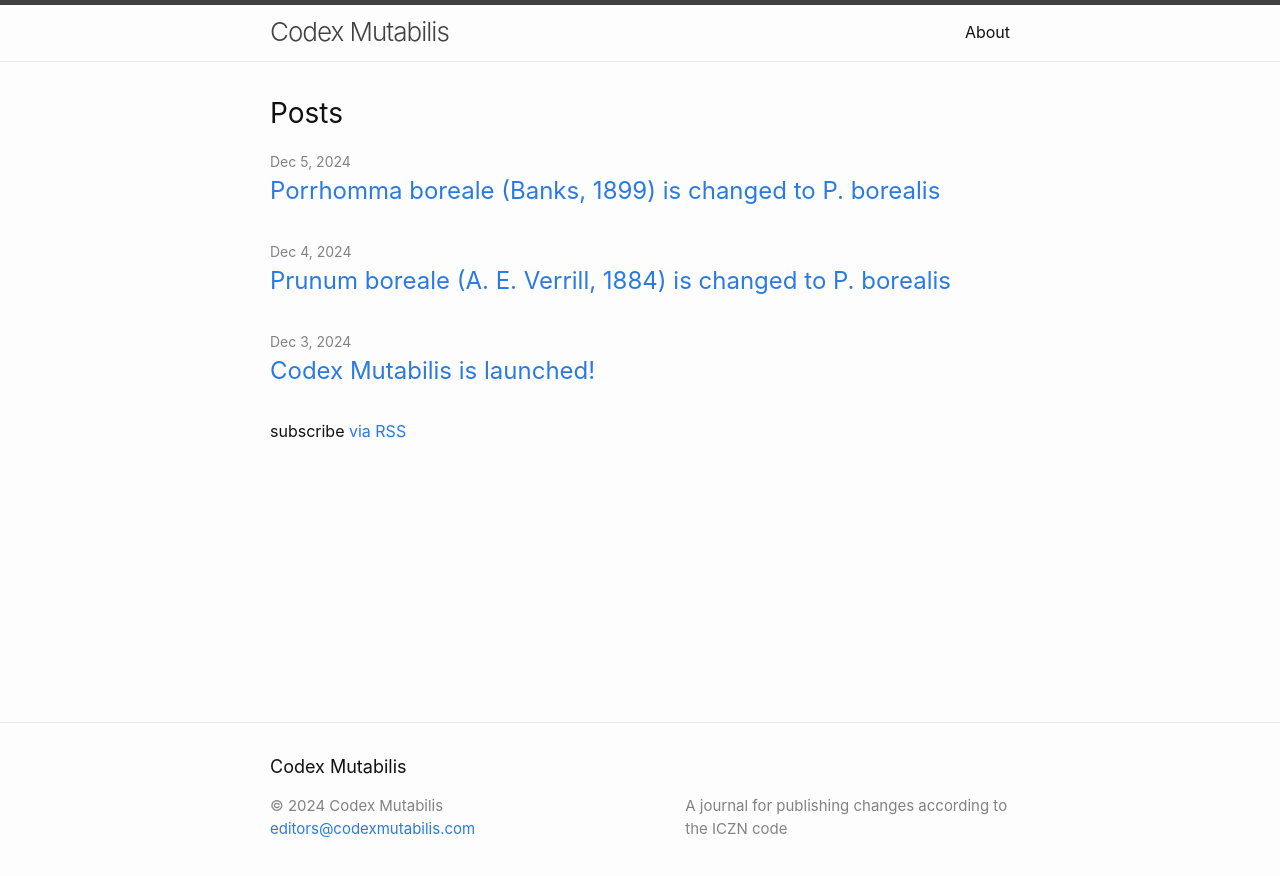
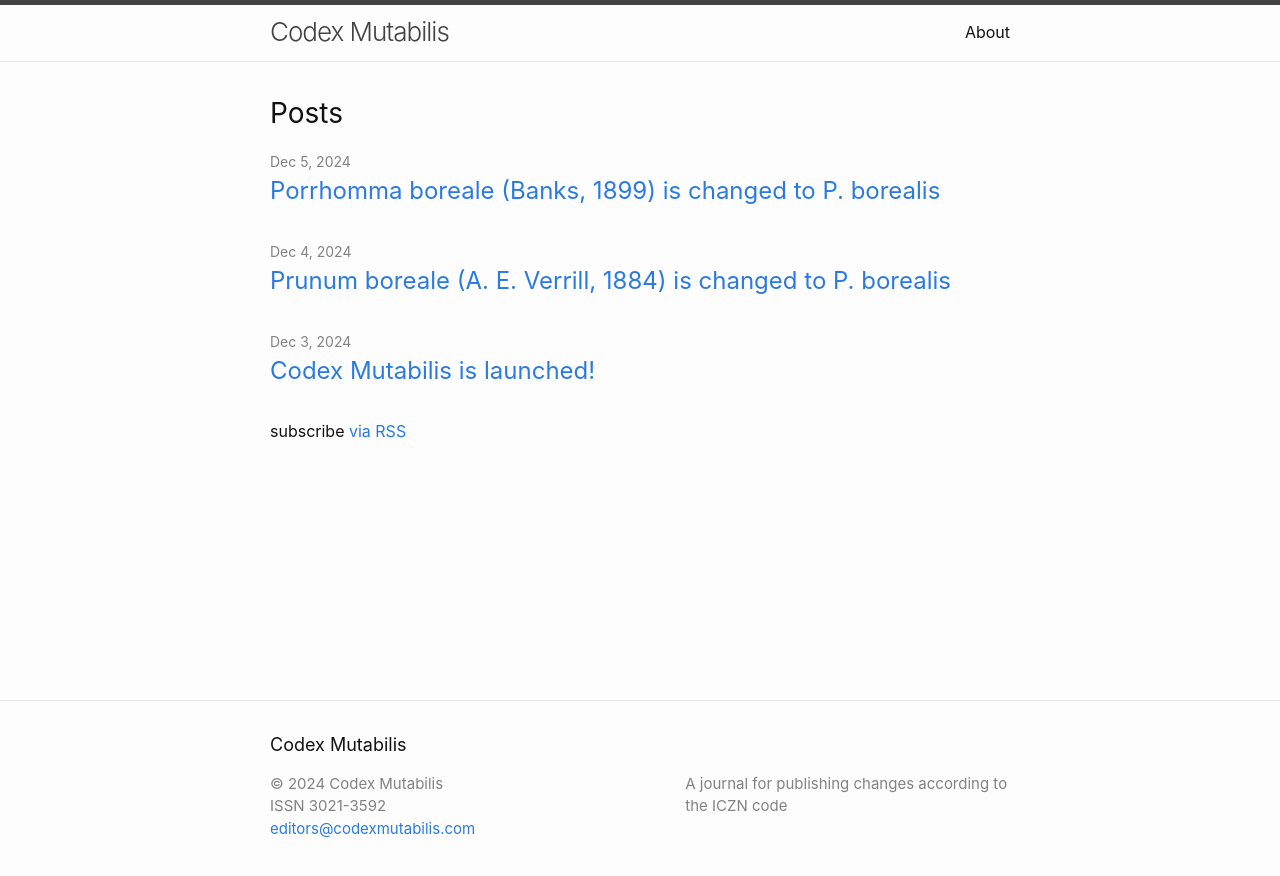
Before and after one commit to RichardLitt/acanthis, a Jekyll site: the page built from index.markdown, in a window 1280 px wide. Shown: the top 876 px of the page. Built offline with Jekyll 4.4.1, drawn with Linux system fonts in a browser that asks for light colours.

Commit message:
Adding ISSN

```diff
--- a/_includes/footer.html
+++ b/_includes/footer.html
@@ -13,6 +13,7 @@
             {%- if site.copyright -%}
             <li>© 2024 Codex Mutabilis</li>
             {%- endif -%}
+            <li>ISSN 3021-3592</li>
             {%- if site.email -%}
             <li><a class="u-email" href="mailto:{{ site.email }}">{{ site.email }}</a></li>
             {%- endif -%}
```
